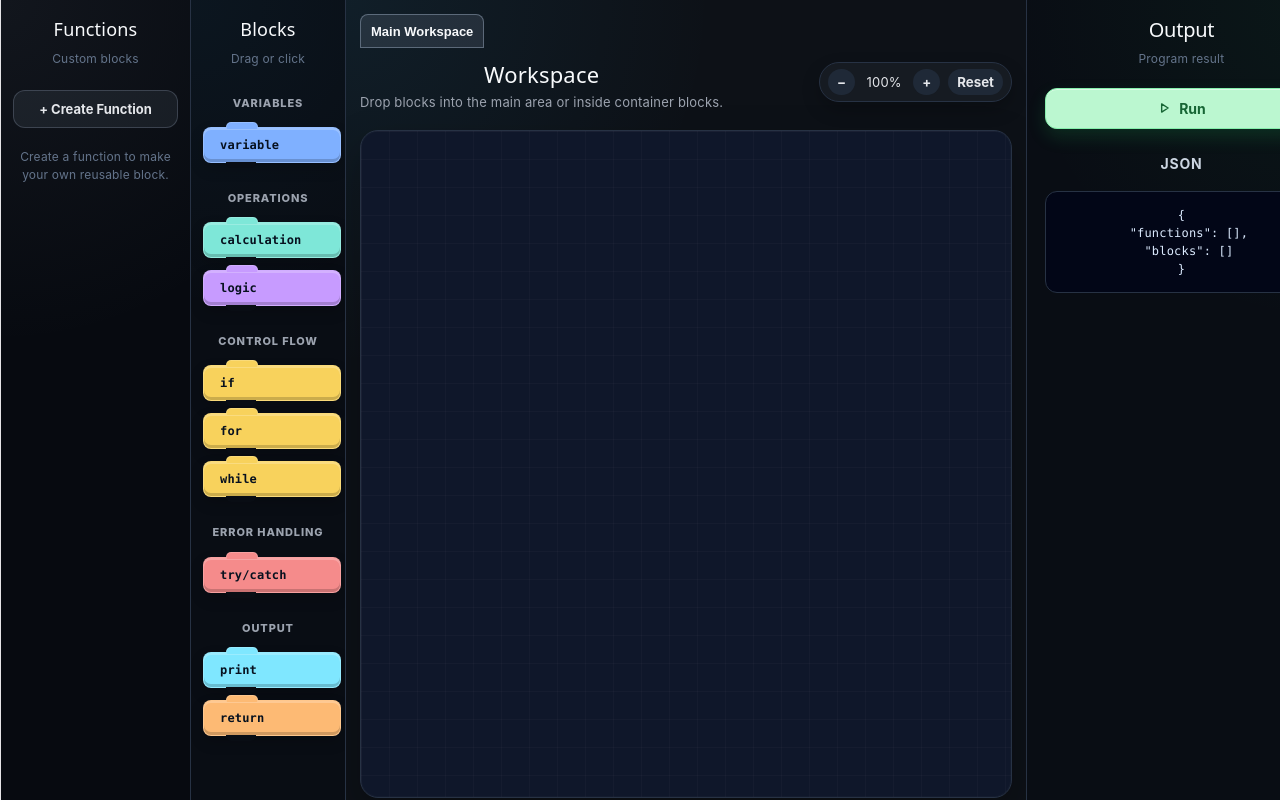
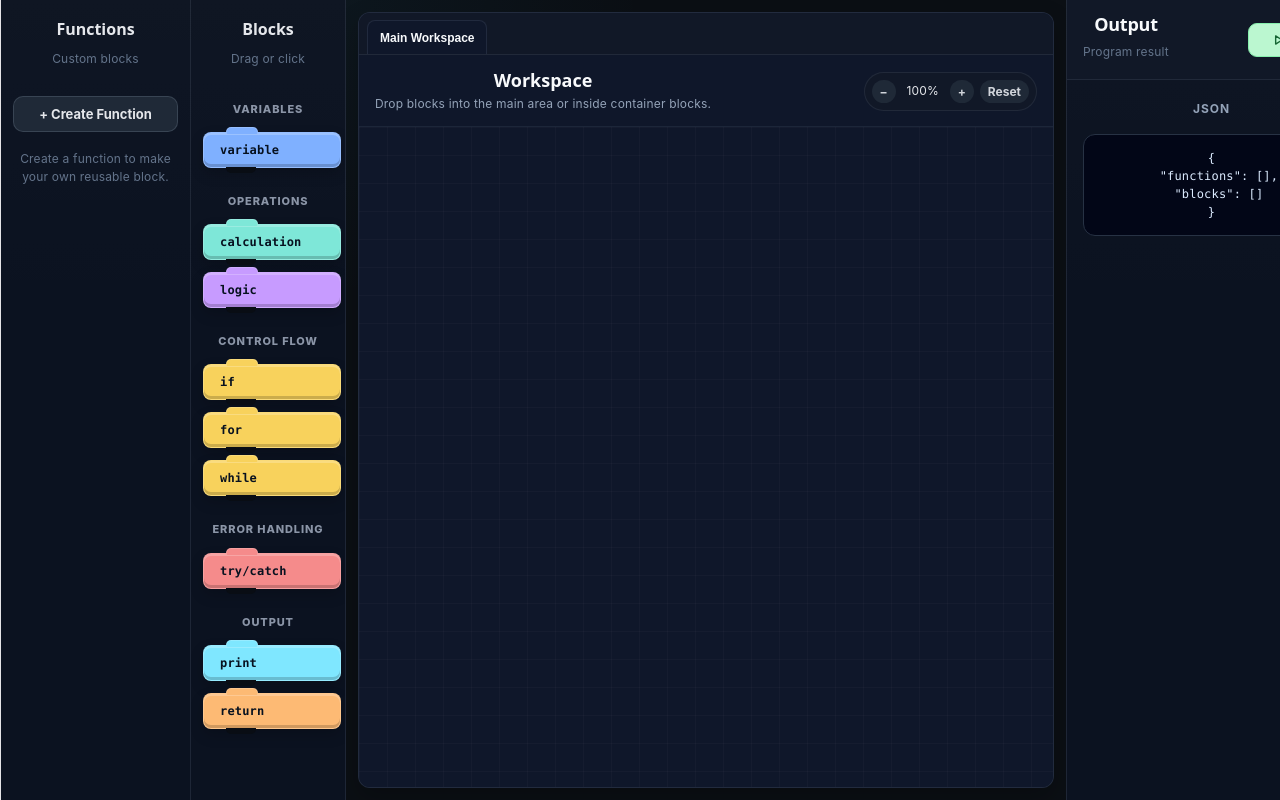
Before and after one commit to seoungwnsong/block-code, a React (Vite) app in the folder block-code-frontend/: page / in a window 1280 px wide. Shown: the top 800 px of the page. Built offline with nearby package versions, Linux system fonts and the light colour scheme.

Commit message:
Add UI polish styles in App.css
Added styles for UI polish, including layout and component designs.

```diff
--- a/block-code-frontend/src/App.css
+++ b/block-code-frontend/src/App.css
@@ -1265,3 +1265,345 @@ pre {
     transform: translateY(0) scale(1);
   }
 }
+
+/* =========================================================
+   IDE UI POLISH OVERRIDES
+   These rules intentionally come last so they override the
+   earlier layout styles.
+   ========================================================= */
+
+.app {
+  grid-template-columns: 190px 155px minmax(720px, 1fr) 290px;
+  background: #0b0f14;
+}
+
+.function-sidebar,
+.block-menu,
+.output-panel {
+  background:
+    linear-gradient(180deg, rgba(255, 255, 255, 0.015), transparent 40%),
+    #0b1220;
+  overflow: auto;
+}
+
+.function-sidebar,
+.block-menu {
+  border-right: 1px solid rgba(148, 163, 184, 0.14);
+  padding: 14px 12px;
+}
+
+.function-sidebar {
+  background:
+    linear-gradient(180deg, rgba(255, 255, 255, 0.015), transparent 40%),
+    #0b1220;
+}
+
+.block-menu {
+  background:
+    linear-gradient(180deg, rgba(255, 255, 255, 0.015), transparent 40%),
+    #0b1220;
+}
+
+.output-panel {
+  border-left: 1px solid rgba(148, 163, 184, 0.14);
+  padding: 0;
+}
+
+.sidebar-header {
+  margin-bottom: 14px;
+  padding: 2px 2px 10px;
+}
+
+.sidebar-header h1 {
+  margin: 0;
+  font-size: 16px;
+  color: #e5e7eb;
+  font-weight: 700;
+  letter-spacing: 0;
+}
+
+.sidebar-header span {
+  display: block;
+  margin-top: 4px;
+  color: #64748b;
+  font-size: 12px;
+}
+
+.block-section {
+  margin-bottom: 20px;
+}
+
+.block-section h3 {
+  margin: 0 0 10px;
+  color: #8b95a7;
+  font-size: 11px;
+  font-weight: 800;
+  text-transform: uppercase;
+  letter-spacing: 0.08em;
+}
+
+.create-function-button {
+  width: 100%;
+  border: 1px solid rgba(148, 163, 184, 0.22);
+  border-radius: 10px;
+  padding: 9px 11px;
+  background: #1f2937;
+  color: #e5e7eb;
+  cursor: pointer;
+  font-family: Inter, Arial, sans-serif;
+  font-size: 13px;
+  font-weight: 650;
+  margin-bottom: 14px;
+  box-shadow: none;
+}
+
+.create-function-button:hover {
+  background: #334155;
+  border-color: rgba(148, 163, 184, 0.34);
+}
+
+.workspace-area {
+  padding: 12px;
+  overflow: hidden;
+  background:
+    radial-gradient(circle at top left, rgba(56, 189, 248, 0.045), transparent 28%),
+    #0b0f14;
+}
+
+.workspace-shell {
+  height: 100%;
+  display: flex;
+  flex-direction: column;
+  border: 1px solid rgba(148, 163, 184, 0.14);
+  border-radius: 12px;
+  overflow: hidden;
+  background: #0f172a;
+  box-shadow: 0 10px 24px rgba(0, 0, 0, 0.22);
+}
+
+.workspace-tabs {
+  display: flex;
+  gap: 2px;
+  padding: 0 8px;
+  min-height: 42px;
+  align-items: end;
+  margin-bottom: 0;
+  padding-bottom: 0;
+  background: #111827;
+  border-bottom: 1px solid rgba(148, 163, 184, 0.12);
+  overflow-x: auto;
+}
+
+.workspace-tab {
+  min-height: 34px;
+  border: 1px solid transparent;
+  border-bottom: none;
+  background: transparent;
+  color: #94a3b8;
+  border-radius: 8px 8px 0 0;
+  padding: 8px 12px;
+  cursor: pointer;
+  font-size: 12px;
+  font-weight: 650;
+  display: flex;
+  align-items: center;
+  gap: 8px;
+}
+
+.workspace-tab:hover {
+  background: rgba(255, 255, 255, 0.04);
+  color: #e5e7eb;
+}
+
+.workspace-tab.active-workspace-tab {
+  background: #0f172a;
+  color: #f8fafc;
+  border-color: rgba(148, 163, 184, 0.14);
+}
+
+.function-tab {
+  border-color: transparent;
+}
+
+.workspace-toolbar {
+  min-height: 72px;
+  display: flex;
+  justify-content: space-between;
+  align-items: center;
+  gap: 14px;
+  padding: 14px 16px 12px;
+  margin-bottom: 0;
+  background: #0f172a;
+  border-bottom: 1px solid rgba(148, 163, 184, 0.1);
+}
+
+.workspace-toolbar-left {
+  display: flex;
+  flex-direction: column;
+  gap: 4px;
+  min-width: 0;
+}
+
+.workspace-toolbar h2 {
+  margin: 0;
+  font-size: 18px;
+  color: #f8fafc;
+  font-weight: 700;
+  letter-spacing: 0;
+}
+
+.workspace-toolbar p {
+  margin: 0;
+  color: #94a3b8;
+  font-size: 12px;
+  line-height: 1.4;
+}
+
+.zoom-controls {
+  display: flex;
+  align-items: center;
+  gap: 6px;
+  background: #111827;
+  border: 1px solid rgba(148, 163, 184, 0.12);
+  border-radius: 999px;
+  padding: 5px 7px;
+  box-shadow: none;
+  flex-shrink: 0;
+}
+
+.zoom-controls button {
+  width: auto;
+  border: none;
+  background: #1f2937;
+  color: #d1d5db;
+  border-radius: 999px;
+  padding: 4px 8px;
+  cursor: pointer;
+  font-family: Inter, Arial, sans-serif;
+  font-weight: 700;
+  font-size: 12px;
+}
+
+.zoom-controls button:hover {
+  background: #334155;
+}
+
+.zoom-controls span {
+  min-width: 42px;
+  text-align: center;
+  color: #e5e7eb;
+  font-size: 12px;
+}
+
+.drop-zone {
+  flex: 1;
+  height: auto;
+  width: 100%;
+  background:
+    linear-gradient(rgba(255, 255, 255, 0.022) 1px, transparent 1px),
+    linear-gradient(90deg, rgba(255, 255, 255, 0.022) 1px, transparent 1px),
+    #0f172a;
+  background-size: 28px 28px;
+  border: none;
+  border-radius: 0;
+  padding: 22px;
+  overflow: auto;
+  box-shadow: none;
+}
+
+.empty-message {
+  color: #64748b;
+  font-size: 18px;
+  margin-bottom: 12px;
+  font-family: var(--code-font);
+}
+
+.zoom-canvas {
+  transform-origin: top left;
+  width: 100%;
+  min-width: 900px;
+  min-height: 700px;
+}
+
+.output-topbar {
+  display: flex;
+  align-items: center;
+  justify-content: space-between;
+  gap: 12px;
+  padding: 14px 16px;
+  background: #111827;
+  border-bottom: 1px solid rgba(148, 163, 184, 0.12);
+}
+
+.output-header {
+  margin: 0;
+}
+
+.output-header h2 {
+  margin: 0;
+  font-size: 18px;
+  color: #f8fafc;
+  font-weight: 700;
+}
+
+.output-header span {
+  display: block;
+  margin-top: 4px;
+  color: #64748b;
+  font-size: 12px;
+}
+
+.run-button {
+  width: auto;
+  border: 1px solid #86efac;
+  border-radius: 9px;
+  padding: 8px 14px;
+  min-width: 92px;
+  background: #bbf7d0;
+  color: #166534;
+  font-size: 13px;
+  font-weight: 700;
+  cursor: pointer;
+  font-family: Inter, Arial, sans-serif;
+
+  display: inline-flex;
+  align-items: center;
+  justify-content: center;
+  gap: 7px;
+
+  box-shadow: none;
+  transition:
+    transform 0.12s ease,
+    background 0.12s ease;
+}
+
+.run-button:hover {
+  background: #86efac;
+  color: #14532d;
+  transform: translateY(-1px);
+  box-shadow: none;
+}
+
+.run-button:active {
+  transform: translateY(0);
+}
+
+.output-panel > .result-message,
+.output-panel > h3,
+.output-panel > pre {
+  margin-left: 16px;
+  margin-right: 16px;
+}
+
+.output-panel > h3 {
+  margin-top: 16px;
+  margin-bottom: 8px;
+  font-size: 12px;
+  color: #94a3b8;
+  text-transform: uppercase;
+  letter-spacing: 0.08em;
+}
+
+.output-panel > pre {
+  max-height: calc(100vh - 190px);
+}
```
